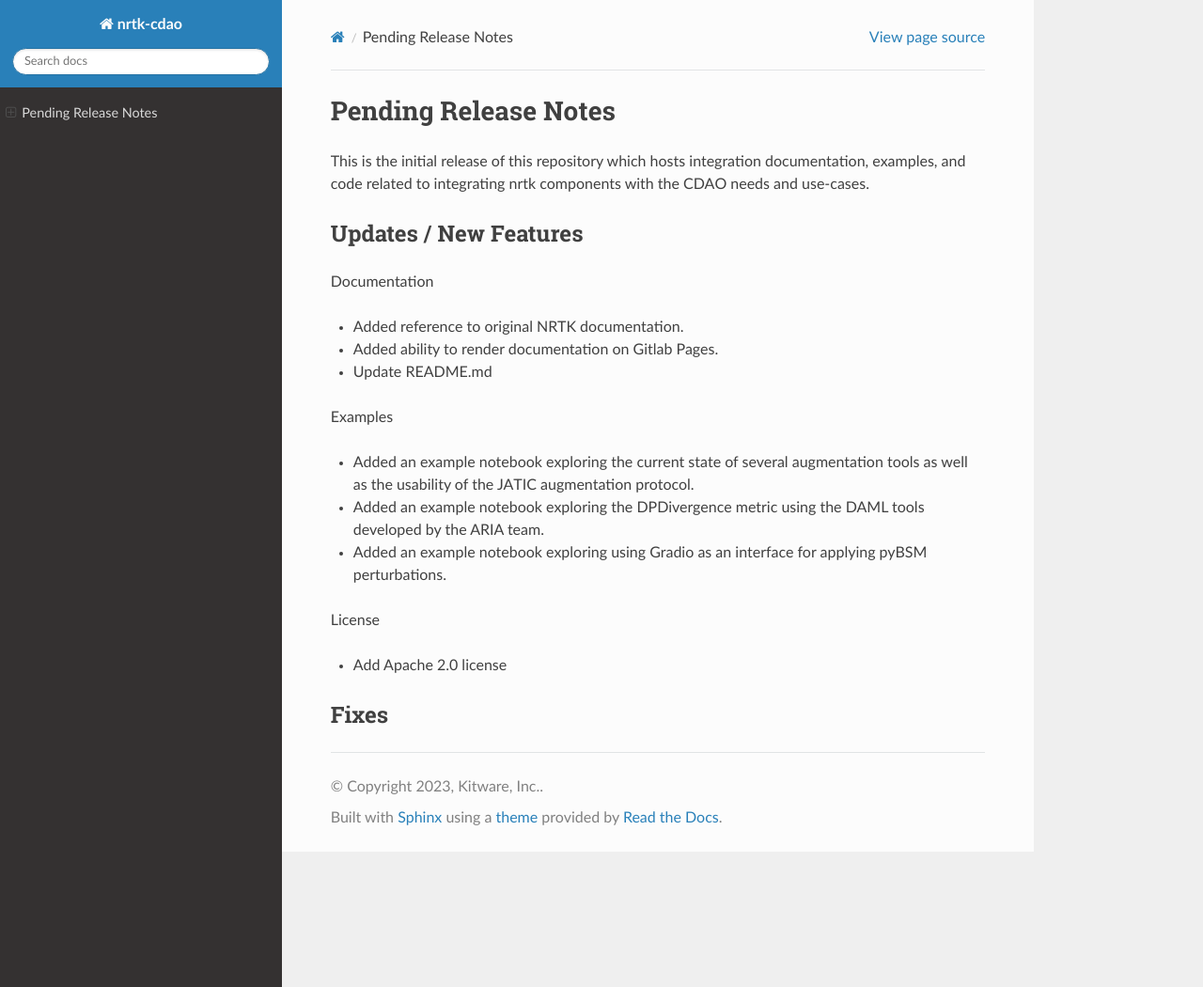
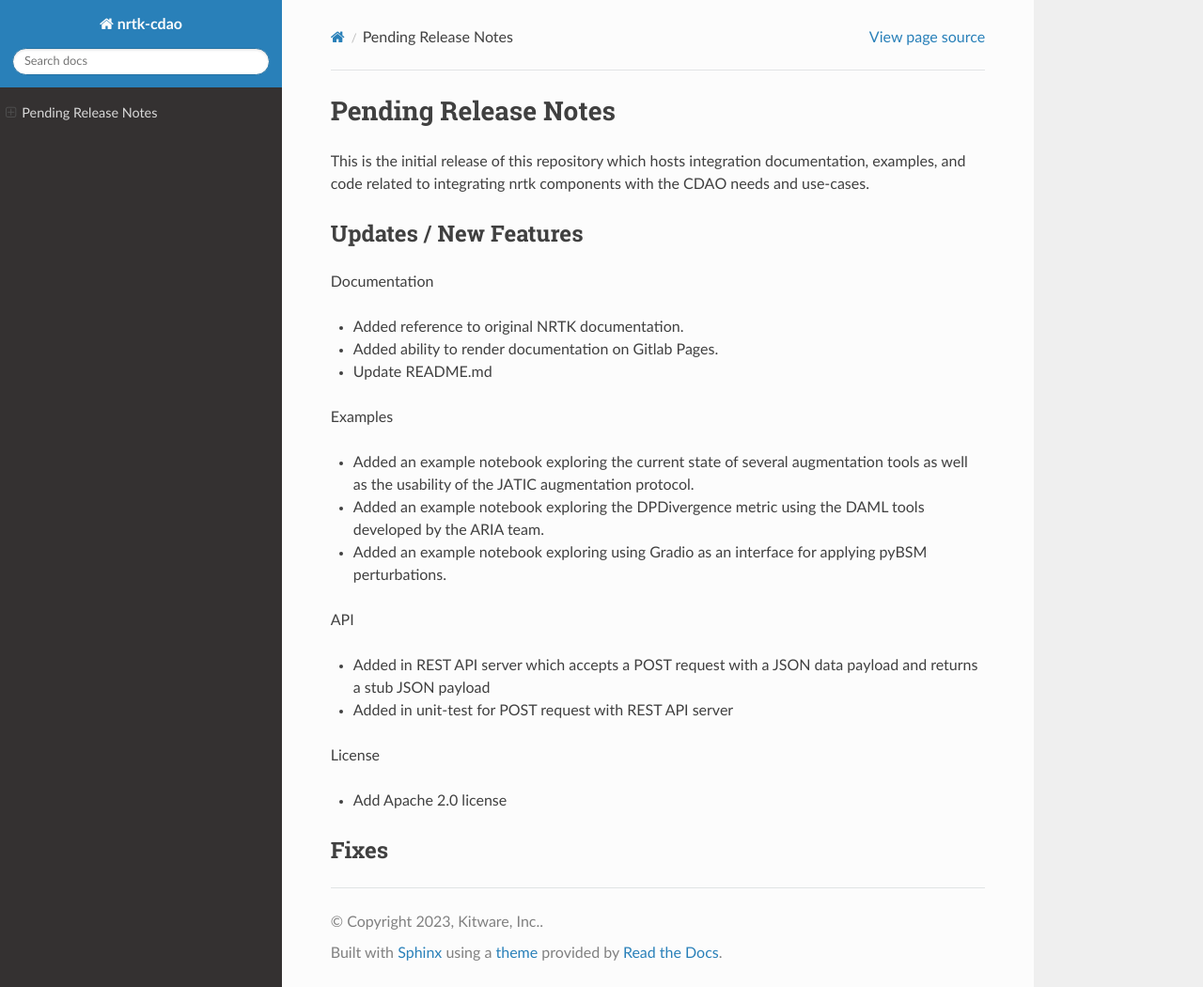
Before and after one commit to Kitware/nrtk-jatic, a Sphinx documentation site: the page built from docs/release_notes/pending_release.rst, in a window 1280 px wide and 1050 px high. Shown: the whole window at 94% size. Built offline with Sphinx 7.4.7 and the Read the Docs theme 2.0.0, drawn with Linux system fonts in a browser that asks for light colours; pages that are not in the unit, such as notebooks, are missing from menus.

Commit message:
added in dependencies, rst documentation, and modified test server code

```diff
--- a/docs/release_notes/pending_release.rst
+++ b/docs/release_notes/pending_release.rst
@@ -28,6 +28,13 @@ Examples
 * Added an example notebook exploring using Gradio as an interface for applying
   pyBSM perturbations.
 
+API
+
+* Added in REST API server which accepts a POST request with a JSON data
+  payload and returns a stub JSON payload
+
+* Added in unit-test for POST request with REST API server
+
 License
 
 * Add Apache 2.0 license
--- a/pyproject.toml
+++ b/pyproject.toml
@@ -30,6 +30,9 @@ classifiers = [
 python = "^3.8.1"
 maite = ">=0.3.4"
 nrtk = ">=0.2.1"
+# REST API deps
+fastapi = "^0.110.0"
+httpx = "^0.27.0"
 
 [tool.poetry.extras]
 
```
Also changed, not shown: docs/api.rst (added, +19 -0 lines), 3 other files.
